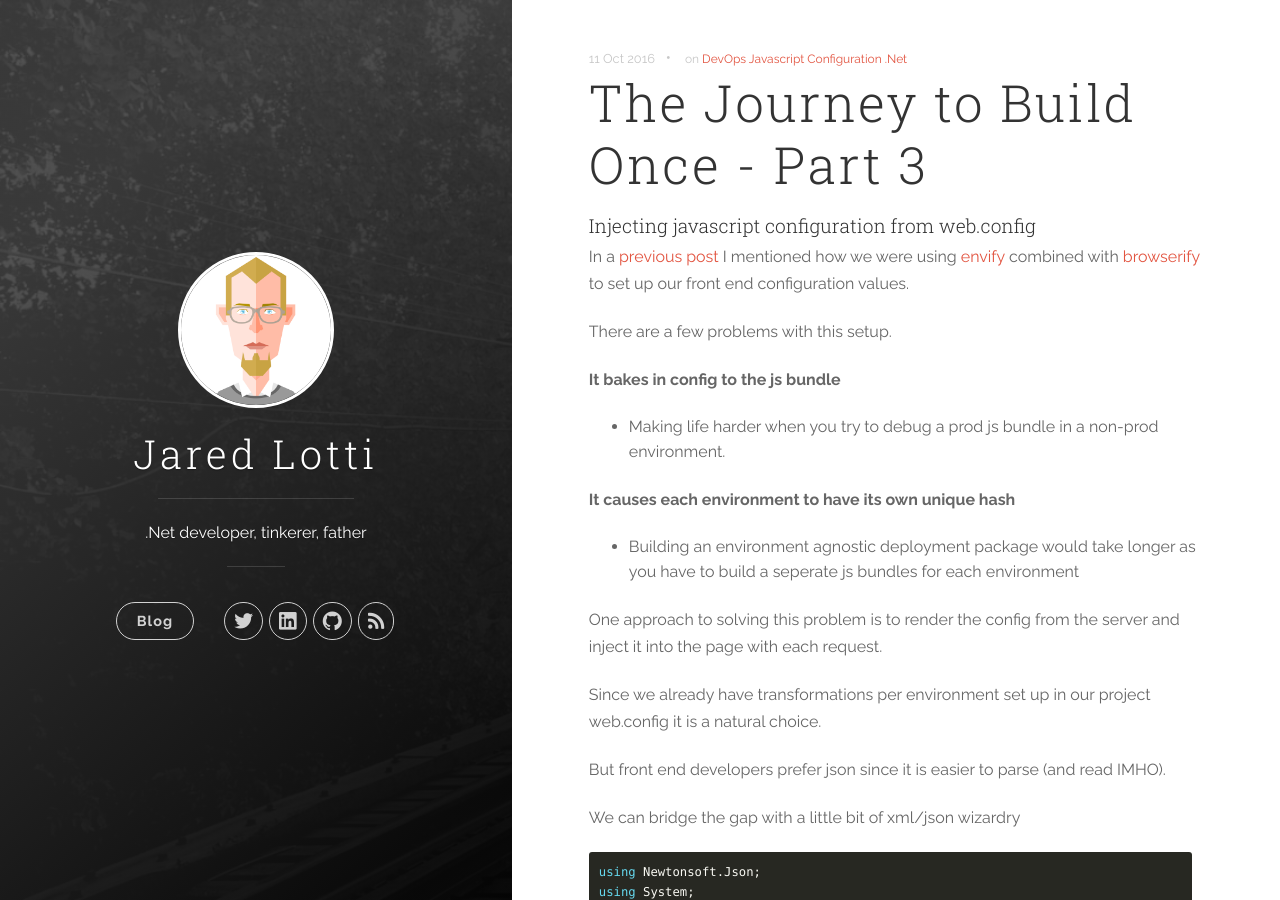
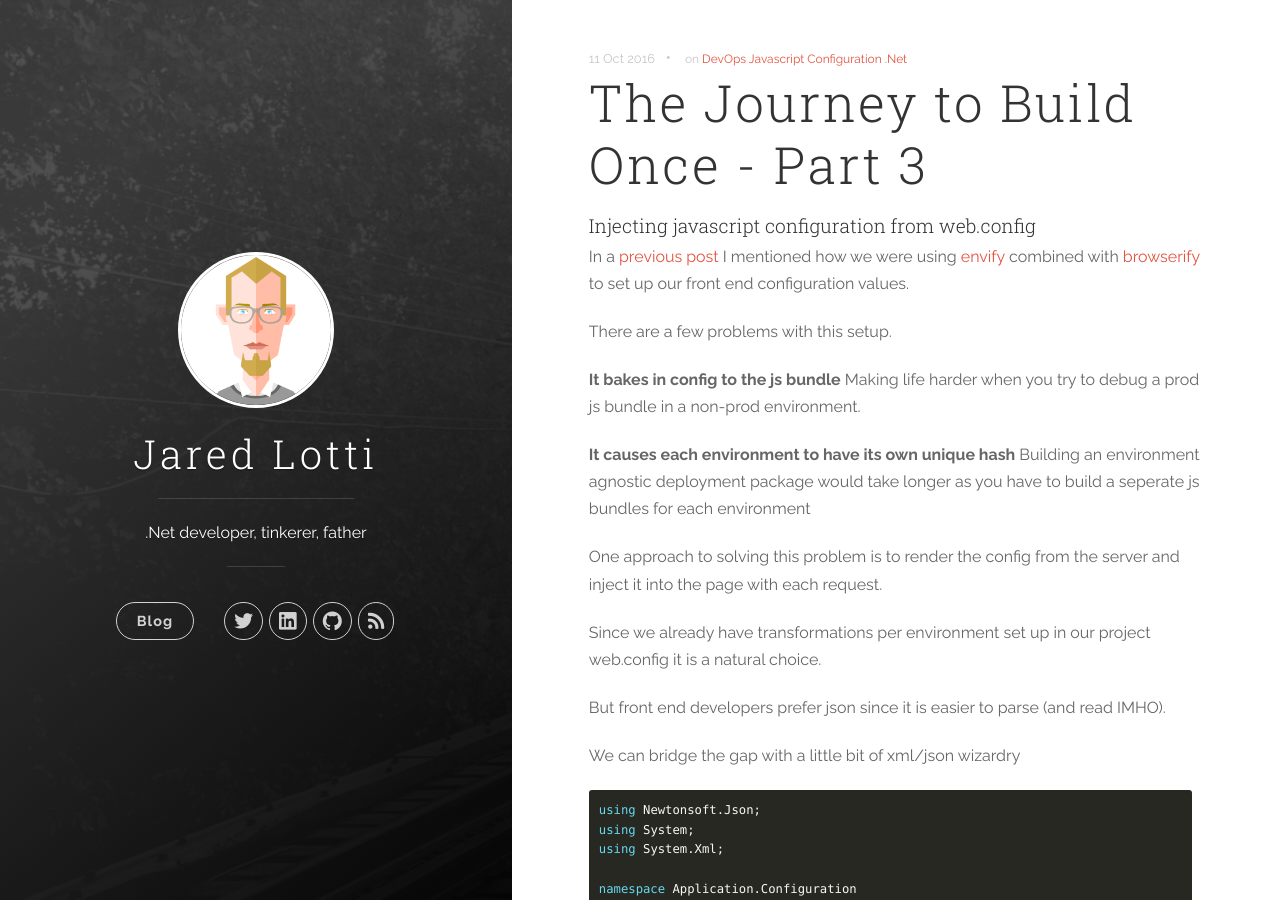
Before and after one commit to Jarlotee/jarlotee.github.io, a Jekyll site: the page built from _posts/2016-01-16-the-journey-to-build-once-3.md, in a window 1280 px wide and 900 px high. Built offline with Jekyll 4.4.1, drawn with Linux system fonts in a browser that asks for light colours; nearby versions of some CDN libraries; comment, search, counter and statistics services are not loaded.

```diff
--- a/_posts/2016-01-16-the-journey-to-build-once-3.md
+++ b/_posts/2016-01-16-the-journey-to-build-once-3.md
@@ -17,11 +17,9 @@ In a [previous post] I mentioned how we were using [envify] combined with [brows
 
 There are a few problems with this setup.
 
-**It bakes in config to the js bundle**
-* Making life harder when you try to debug a prod js bundle in a non-prod environment.
+**It bakes in config to the js bundle** Making life harder when you try to debug a prod js bundle in a non-prod environment.
 
-**It causes each environment to have its own unique hash**
-* Building an environment agnostic deployment package would take longer as you have to build a seperate js bundles for each environment
+**It causes each environment to have its own unique hash** Building an environment agnostic deployment package would take longer as you have to build a seperate js bundles for each environment
 
 One approach to solving this problem is to render the config from the server and inject it into the page with each request.
 
```
